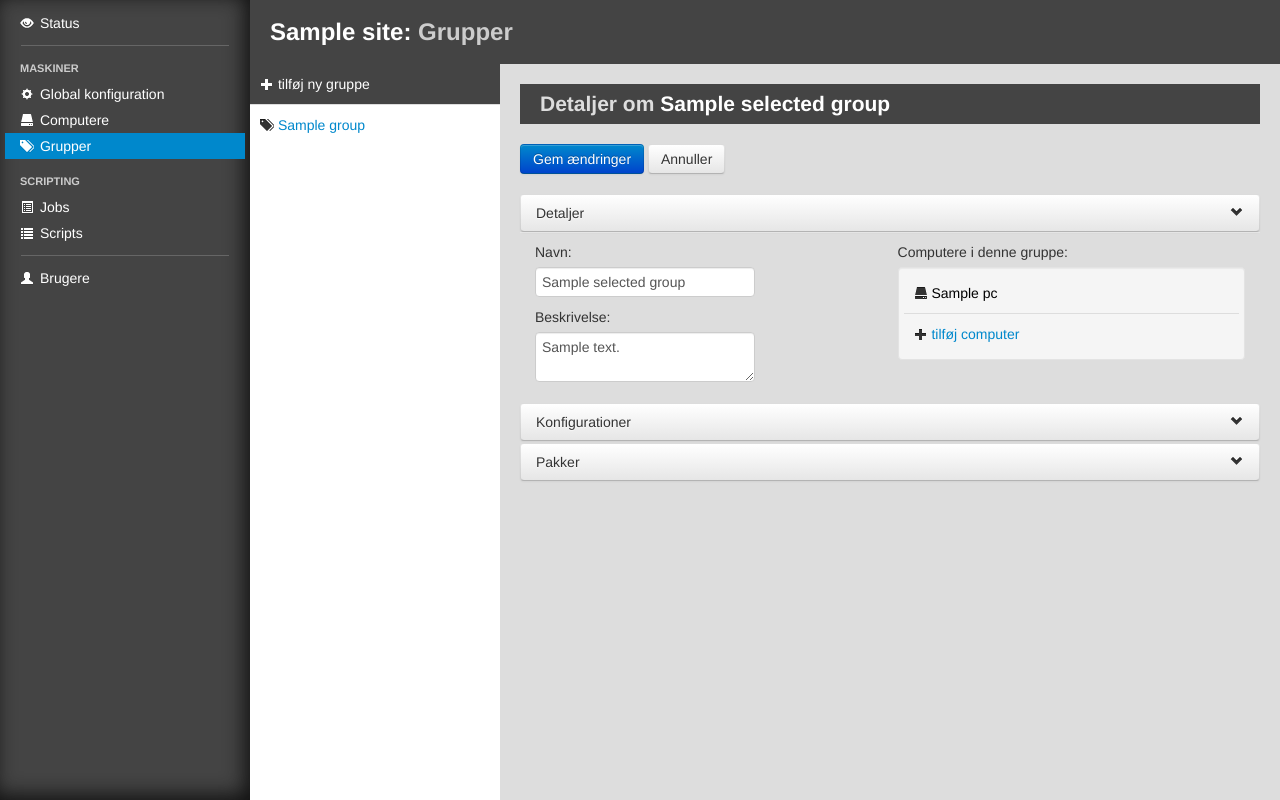
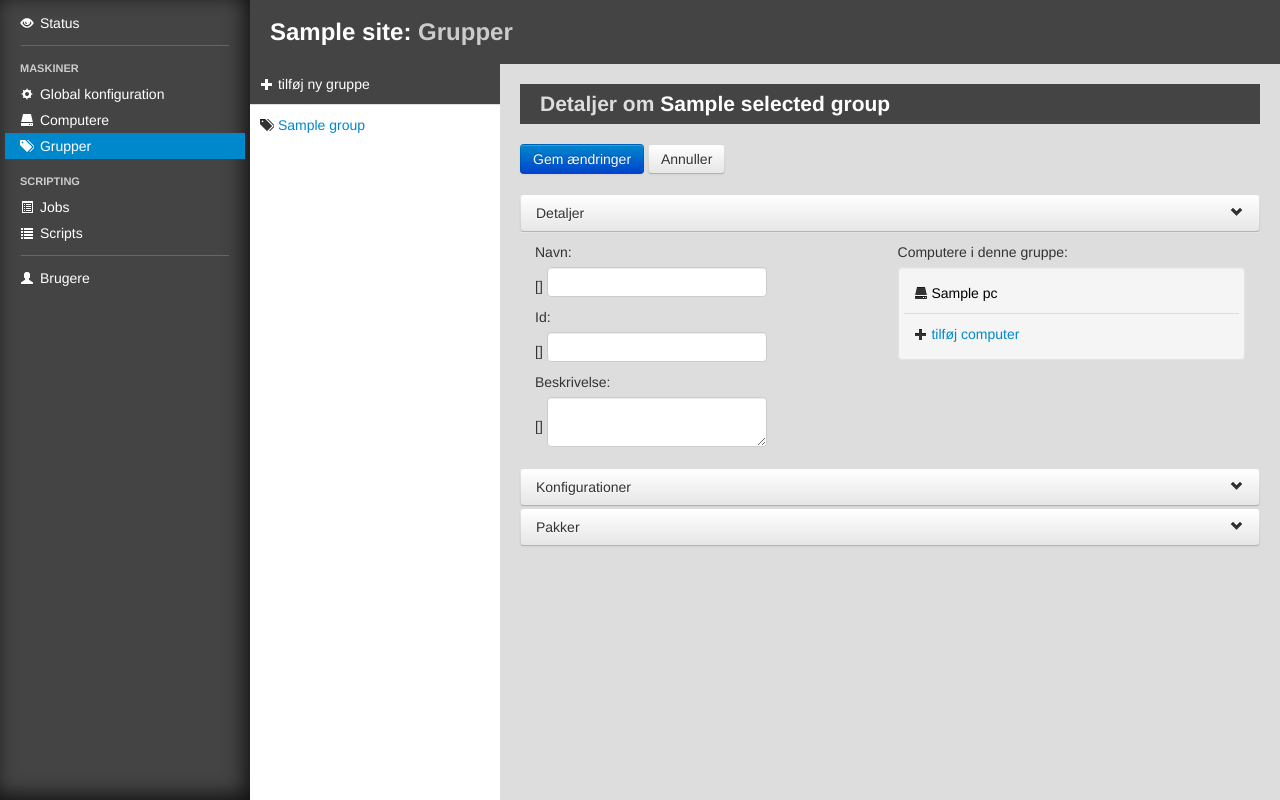
Before and after one commit to magenta-aps/bibos_admin, a Django app: template admin_site/templates/system/site_groups.html in a window 1280 px wide. Run offline with Django 3.2, Linux system fonts and the light colour scheme; the template is opened without the code that fills it: most values are stand-ins (such as "Sample title", 1, 10 or a date in 2020); form fields are guessed from the names that the template uses.

Commit message:
- Merging of layout and code changes to the groups view.

```diff
--- a/admin_site/site_media/js/package_lists.js
+++ b/admin_site/site_media/js/package_lists.js
@@ -108,20 +108,18 @@
         },
         addPackage: function(id) {
             addPackageToList(id, 'label-success', id + '_add')
+            return false;
         },
         removePackage: function(id) {
             addPackageToList(id, 'label-important', id + '_remove')
+            return false;
         },
         setActiveLists: function(id) {
             this.removeList = $('#' + id + ' ul.removedpackages')
         },
-        getCurrentPackages: function(id) {
-            var packs = this.currentPackages[id];
-            if(!packs) {
-                var str_list = $('#' + id).attr('data-base-packages') || '';
-                packs = this.currentPackages[id] = str_list.split(",");
-            }
-            return packs;
+        cancelEditing: function() {
+            location.href=location.href;
+            return false;
         }
     });
 
--- a/admin_site/system/views.py
+++ b/admin_site/system/views.py
@@ -548,7 +548,7 @@ class GroupsView(SelectionMixin, SiteView):
     #    return context
 
     def render_to_response(self, context):
-        if(context['selected_group']):
+        if('selected_group' in context):
             return HttpResponseRedirect('/site/%s/groups/%s/' % (
                 context['site'].uid,
                 context['selected_group'].url
--- a/admin_site/templates/system/package_lists/list.html
+++ b/admin_site/templates/system/package_lists/list.html
@@ -5,7 +5,6 @@
   data-base-packages="{{ base_package_ids|join:',' }}"
   {% endif %}
 >
-    <label>Pakker:</label>
     <div class="addpackagecontrol">
       <label for="{{ pl_id }}_addremovepackagename" class="inline">Tilføj/fjern pakker:</label>
       <input type="text" name="addpackagename" id="{{ pl_id }}_addremovepackagename" value=""/>
--- a/admin_site/templates/system/site_groups.html
+++ b/admin_site/templates/system/site_groups.html
@@ -33,7 +33,7 @@ class="active"
 {% block specific_content %}
   <ul class="sublevelnav">
       <li class="listutils"><a href="/site/{{ site.url }}/groups/new/" title=""><i class="icon-plus icon-white"></i> tilføj ny gruppe</a></li>
-      {% for group in group_list %}
+      {% for group in site.groups.all %}
       <li {% ifequal group selected_group %}class="active"{% endifequal %}><a
           href="/site/{{ site.url }}/groups/{{ group.url }}/"><i class="icon-tags"></i> {{ group.name }}</a></li>
       {% endfor %}
@@ -43,10 +43,12 @@ class="active"
 
     <h2 class="divideheader">Detaljer om <em>{{ selected_group.name }}</em></h2>
 
-    <form>
+    <form name="updategroupform" id="updategroupform"
+      action="{% url 'group' site.uid selected_group.url %}"
+      method="post" class="row-fluid">
 
       <button class="btn btn-primary">Gem ændringer</button>
-      <button class="btn">Annuller</button>
+      <button class="btn" onclick="return BibOS.PackageList.cancelEditing()">Annuller</button>
 
       <div class="accordion" id="accordion2">
 
@@ -60,10 +62,18 @@ class="active"
             <div class="accordion-inner">
               <div class="row-fluid">
                 <fieldset class="span6">
-                  <label>Navn:</label>
-                  <input type="text" value="{{ selected_group.name }}">
-                  <label>Beskrivelse:</label>
-                  <textarea>{{ selected_group.description }}</textarea>
+                  {% csrf_token %}
+                  <label for="id_name">Navn:</label>
+                  {{ form.name.errors }}
+                  {{ form.name }}
+
+                  <label for="id_uid">Id:</label>
+                  {{ form.uid.errors }}
+                  {{ form.uid }}
+
+                  <label for="id_description">Beskrivelse:</label>
+                  {{ form.description.errors }}
+                  {{ form.description }}
                 </fieldset>
                 <fieldset class="span6">
                   <label>Computere i denne gruppe:</label>
@@ -125,32 +135,6 @@ class="active"
             </div>
           </div>
         </div>
-<!--
-    <button class="btn btn-primary" onclick="$('#updategroupform').submit()">Gem ændringer</button>
-    <button class="btn" onclick="location.href=location.href">Annuller</button>
-
-    <hr>
-
-    <form name="updategroupform" id="updategroupform"
-      action="{% url 'group' site.uid selected_group.url %}"
-      method="post" class="row-fluid">
-      <fieldset class="span6">
-        {% csrf_token %}
-        <label for="id_name">Navn:</label>
-        {{ form.name.errors }}
-        {{ form.name }}
-
-        <label for="id_uid">Id:</label>
-        {{ form.uid.errors }}
-        {{ form.uid }}
-
-        <label for="id_description">Beskrivelse:</label>
-        {{ form.description.errors }}
-        {{ form.description }}
-      </fieldset>
-      <fieldset class="span6">
-          -->
-
         <div class="accordion-group">
           <div class="accordion-heading">
             <a class="accordion-toggle btn" data-toggle="collapse" data-parent="#accordion2" href="#collapseThree">
@@ -168,48 +152,5 @@ class="active"
       </div>
 
     </form>
-
-    <!--
-      </fieldset>
-
-      <hr class="clearleft" />
-
-      <label>Konfigurationer for maskiner i denne gruppe:</label>
-      <div class="well">
-        <table class="table table-condensed table-hover">
-          <tr>
-            <th>Nøgle</th>
-            <th>Værdi</th>
-        </tr>
-        {% for entry in selected_group.configuration.entries.all %}
-          <tr class="muted">
-              <td>{{ entry.key }}</td>
-            <td>
-              <div class="btn-group profile dark">
-                <a class="dropdown-toggle btn" data-toggle="dropdown"
-                    href="#">{{ entry.value }}</a>
-                <ul class="dropdown-menu">
-                  <li><a href="#"><i class="icon-edit"></i> Redigér</a></li>
-                  <li><a href="#"><i class="icon-remove"></i> Slet konfiguration</a></li>
-                </ul>
-              </div>
-            </td>
-        </tr>
-        {% endfor %}
-          <tr>
-            <td colspan="2">
-              <a href="#" title="Tilføj ny konfiguration"><i class="icon-plus"></i> tilføj konfiguration</a>
-            </td>
-          </tr>
-        </table>
-      </div>
-
-      <hr>
-      {% include 'system/package_lists/templates.html' %}
-      {% include 'system/package_lists/list.html' with packages=package_infos pl_id='group_packages'%}
-      <hr>
-
-    </form>
-    -->
   </div>
 {% endblock %}
```
